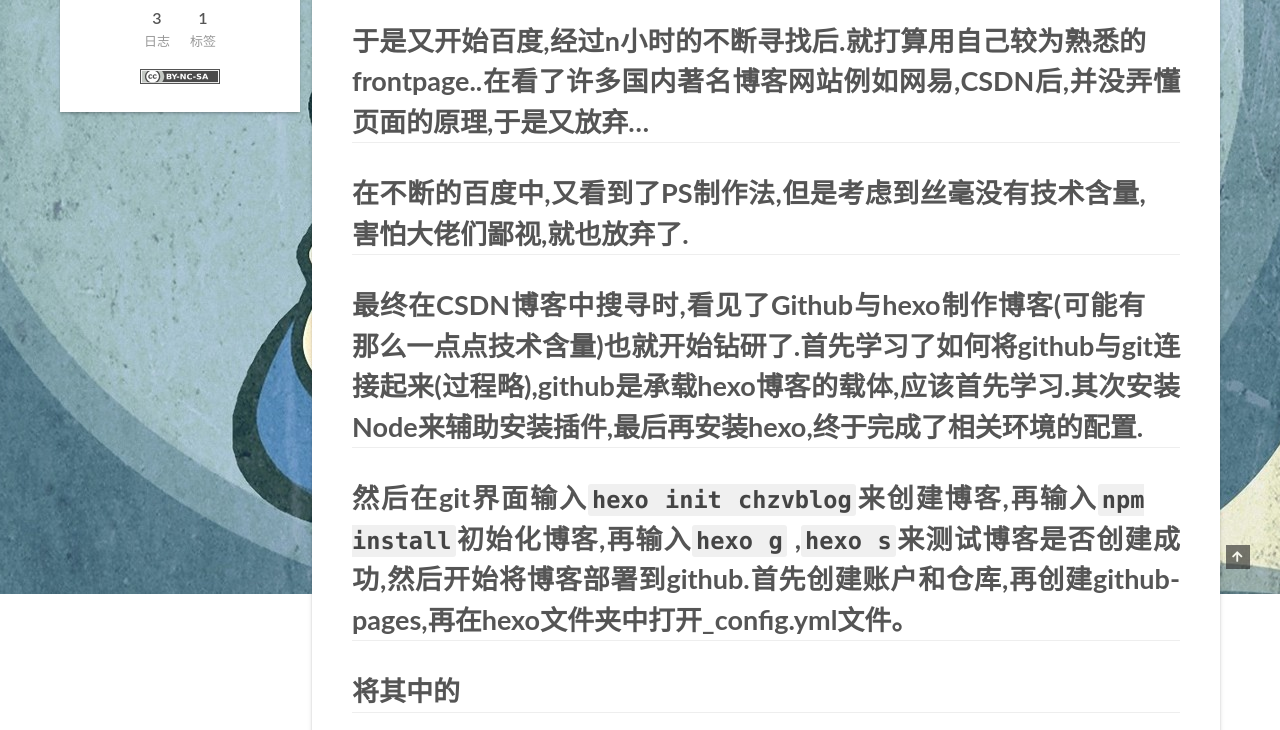
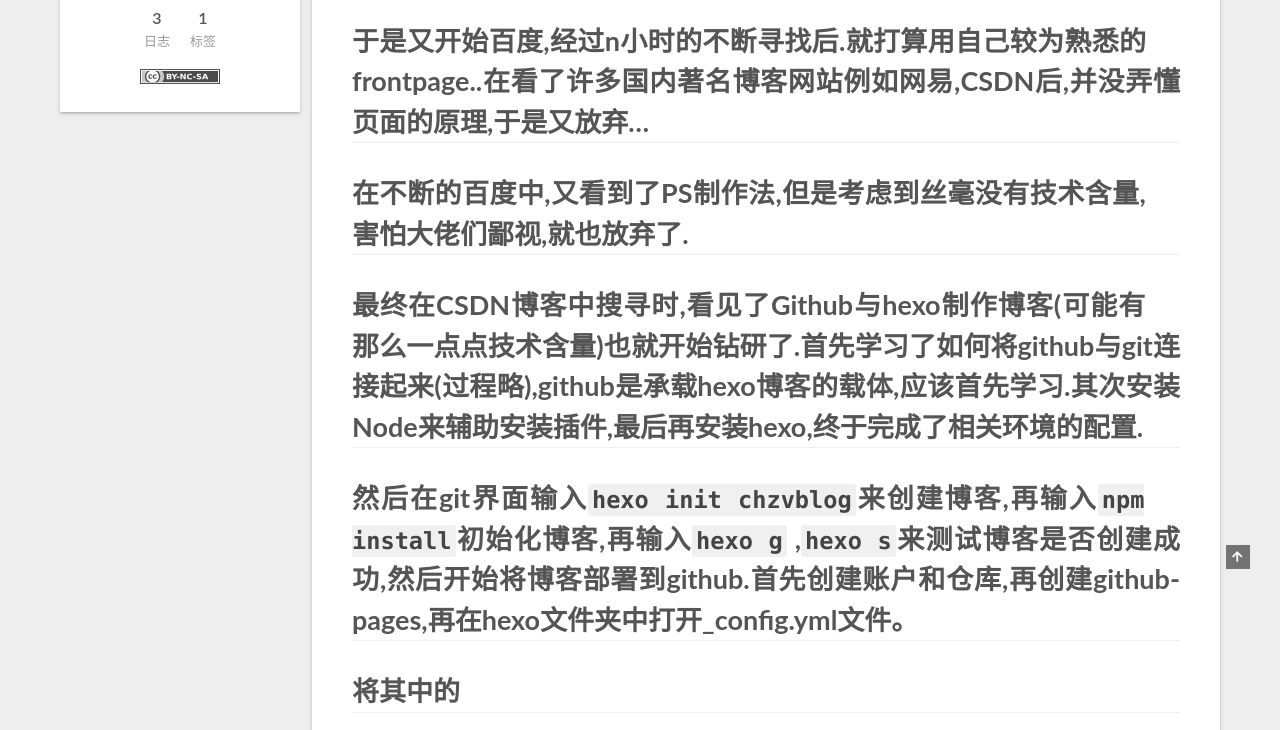
Before and after one commit to gapman123/123, a plain HTML site: page index.html in a window 1280 px wide. Shown: the part 331-1061 px from the top of the page. Drawn offline with nearby package versions, Linux system fonts and the light colour scheme; no server answers.

Commit message:
Site updated: 2020-09-29 12:57:05

```diff
--- a/css/main.css
+++ b/css/main.css
@@ -2775,9 +2775,3 @@ ul.breadcrumb li:last-child {
     padding: 10px 12px;
   }
 }
-body {
-  background: url("/images/background.jpg");
-  background-repeat: no-repeat;
-  background-attachment: fixed;
-  background-position: 50% 50%;
-}
```
